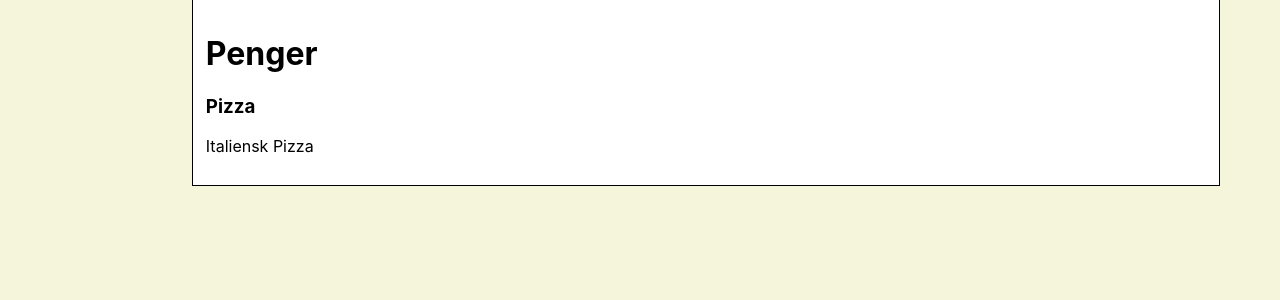
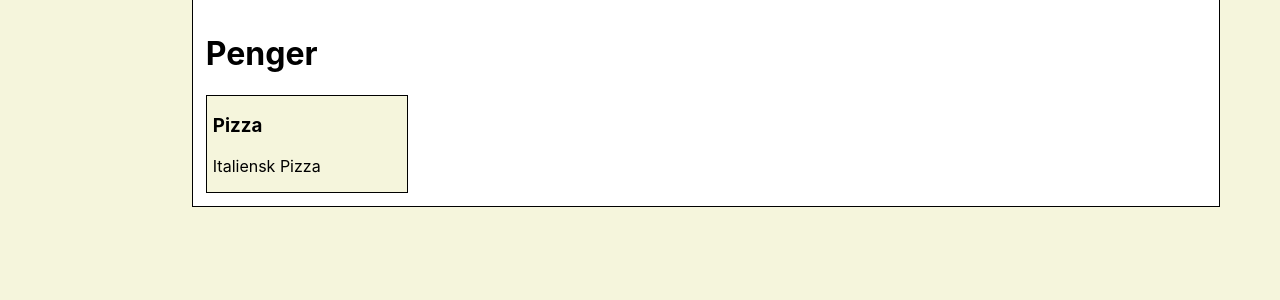
Before and after one commit to HossEz/gitcollab, a React (Create React App) app: page / in a window 1280 px wide. Shown: the top 300 px of the page. Built offline with nearby package versions, Linux system fonts and the light colour scheme.

Commit message:
endrginger

```diff
--- a/src/components/RecipeCard.js
+++ b/src/components/RecipeCard.js
@@ -1,6 +1,6 @@
 export default function RecipeCard({title, ingress}){
     return(
-        <article>
+        <article className="recipe-card">
             <h3>{title}</h3>
             <p>{ingress}</p>
         </article>
--- a/src/main.css
+++ b/src/main.css
@@ -12,3 +12,13 @@ body{
     margin-left: 15%;
     border-top: none;
 }
+
+.recipe-card{
+    border: solid 1px;
+    background-color: beige;
+    width: 200px;
+}
+
+.recipe-card h3, p{
+    margin-left: 3%;
+}
```
